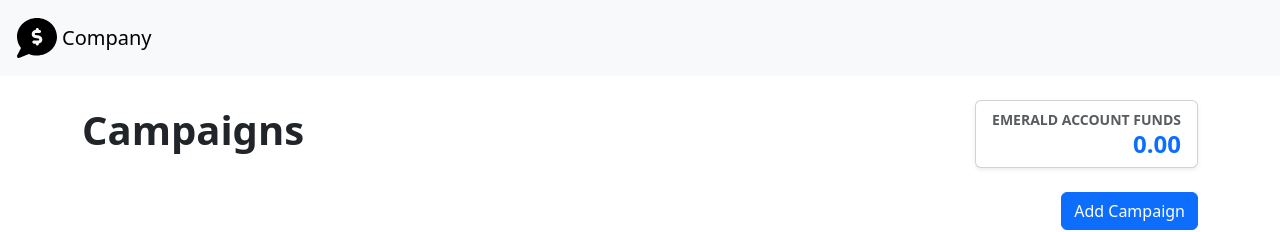
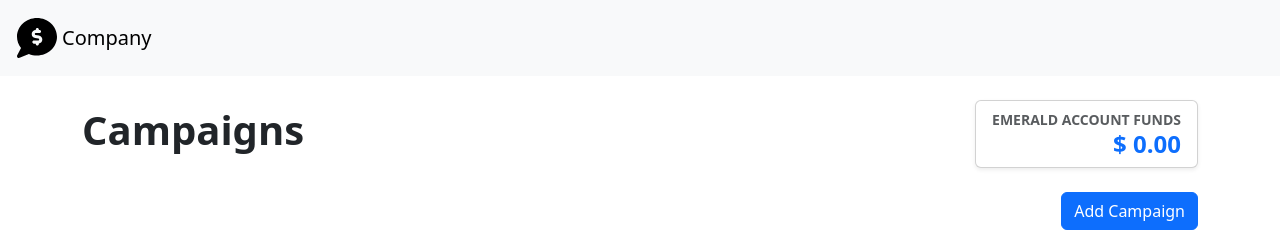
Before and after one commit to osiakmikolaj/campaigns, a React (Create React App) app: page / in a window 1280 px wide. Shown: the top 232 px of the page. Built offline with nearby package versions, Linux system fonts and the light colour scheme; no server answers; the database is empty.

Commit message:
added wallet card currency

```diff
--- a/src/components/Dashboard.tsx
+++ b/src/components/Dashboard.tsx
@@ -168,7 +168,7 @@ const Dashboard: React.FC<DashboardProps> = () => {
                 <div className="card border-1 shadow-sm ms-auto">
                     <div className="card-body py-2 px-3 d-flex flex-column align-items-end">
                         <span className="text-muted small text-uppercase fw-bold">Emerald Account Funds</span>
-                        <span className="h4 fw-bold text-primary mb-0">{wallet?.balance?.toFixed(2) || "0.00"}</span>
+                        <span className="h4 fw-bold text-primary mb-0">$ {wallet?.balance?.toFixed(2) || "0.00"}</span>
                     </div>
                 </div>
             </header>
```
